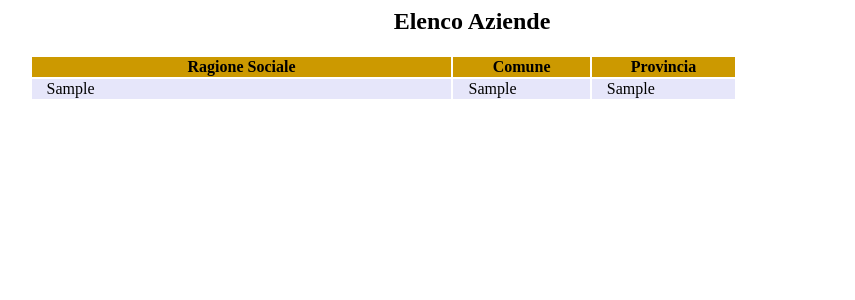
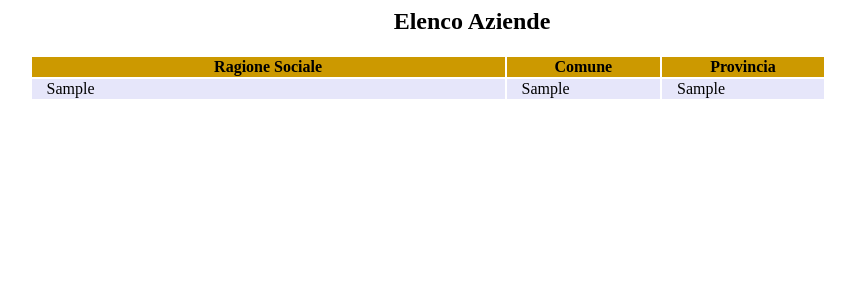
Before and after one commit to giuliofalco/e20, a Django app: page /offpcto/aziende/ in a window 1280 px wide. Shown: the top 300 px of the page, without its empty margins (168-1023 px from the left). Run offline with Django 4.2, Linux system fonts and the light colour scheme; tables that the repository leaves empty hold one stand-in row (values such as "Sample post").

Commit message:
corretto template aziende aumento larghezza tabella

```diff
--- a/OffPcto/templates/aziende.html
+++ b/OffPcto/templates/aziende.html
@@ -6,7 +6,7 @@
                           margin: auto;
                          }
               .ragione_sociale {width: 60%;}
-              table {width: 80%;}
+              table {width: 90%;}
               th  {background: #C90;}
               td  {padding-left: 15; background: lavender;}
            </style>
```
